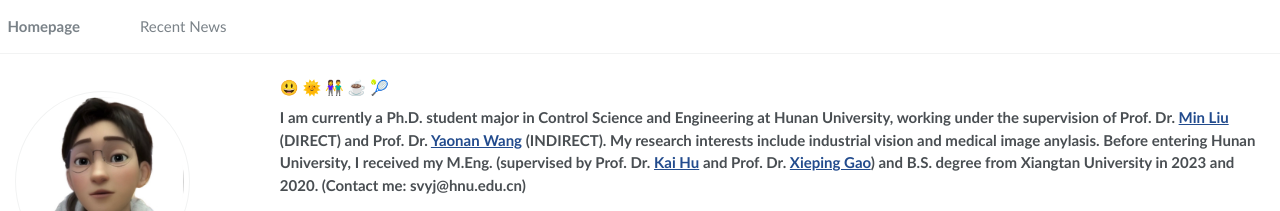
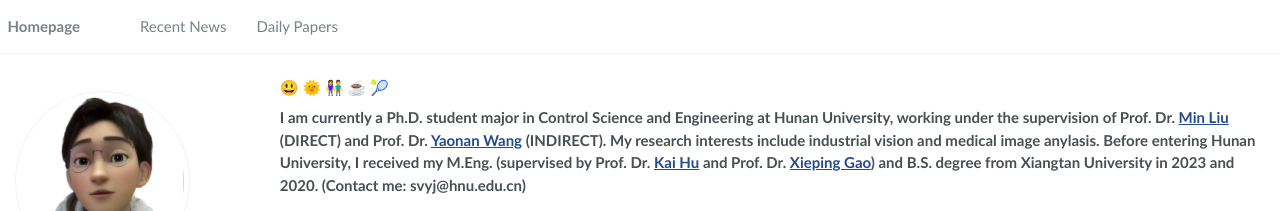
Before and after one commit to SvyJ/svyj.github.io, a Jekyll site: the page built from _pages/index.md, in a window 1280 px wide. Shown: the top 211 px of the page. Built offline with Jekyll 4.4.1, drawn with Linux system fonts in a browser that asks for light colours; some web fonts are replaced.

Commit message:
Update navigation.yml

```diff
--- a/_data/navigation.yml
+++ b/_data/navigation.yml
@@ -10,3 +10,6 @@
 main:
   - title: "Recent News"
     url: /news/
+
+  - title: "Daily Papers"
+    url: https://svyj.github.io/daily-papers
```
